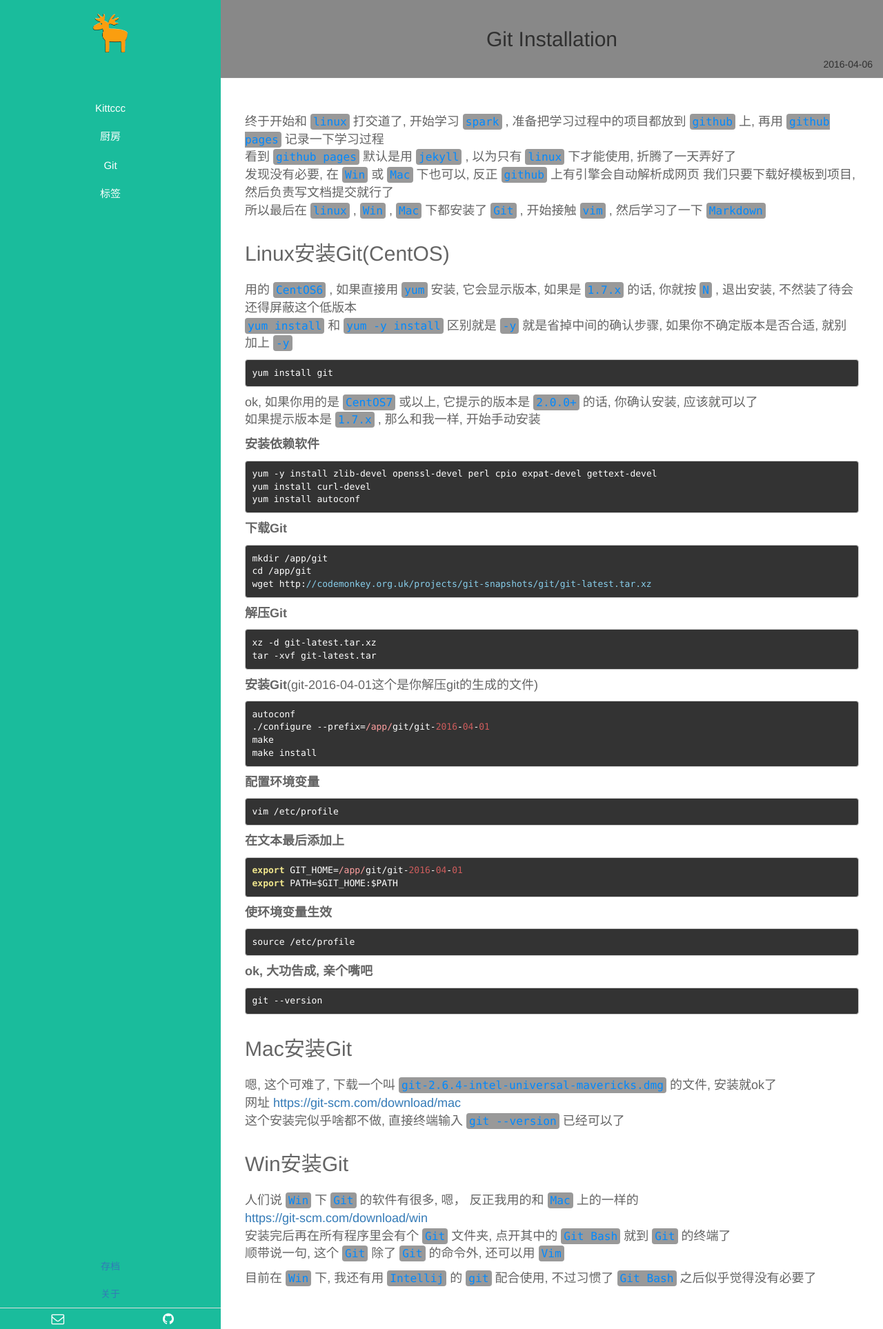
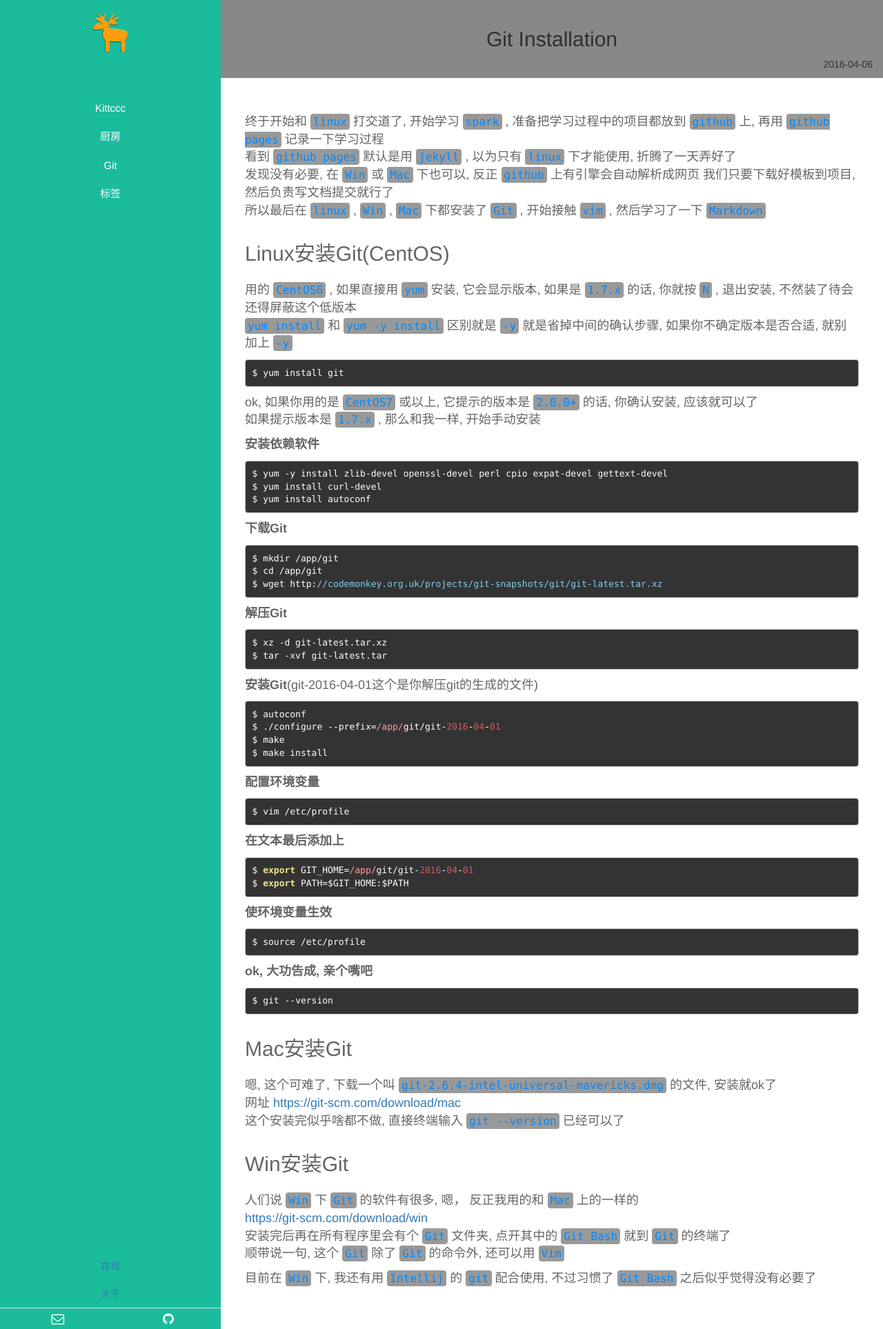
Before and after one commit to ichennan/ichennan.github.io, a Jekyll site: the page built from _posts/git/2016-04-06-Git-Installation.md, in a window 1280 px wide. Shown: the whole page at 69% size. Built offline with Jekyll 4.4.1, drawn with Linux system fonts in a browser that asks for light colours; Markdown is read by kramdown in place of the engine named in the settings.

Commit message:
dollar update

````diff
--- a/_posts/git/2016-04-06-Git-Installation.md
+++ b/_posts/git/2016-04-06-Git-Installation.md
@@ -18,7 +18,7 @@
 `yum install` 和 `yum -y install` 区别就是 `-y` 就是省掉中间的确认步骤, 如果你不确定版本是否合适, 就别加上 `-y`
 
 ```
-yum install git
+$ yum install git
 ```
 
 ok, 如果你用的是 `CentOS7` 或以上, 它提示的版本是 `2.0.0+` 的话, 你确认安装, 应该就可以了
@@ -27,58 +27,58 @@
 **安装依赖软件**
 
 ```
-yum -y install zlib-devel openssl-devel perl cpio expat-devel gettext-devel
-yum install curl-devel
-yum install autoconf
+$ yum -y install zlib-devel openssl-devel perl cpio expat-devel gettext-devel
+$ yum install curl-devel
+$ yum install autoconf
 ```
 
 **下载Git**
 
 ```
-mkdir /app/git
-cd /app/git
-wget http://codemonkey.org.uk/projects/git-snapshots/git/git-latest.tar.xz
+$ mkdir /app/git
+$ cd /app/git
+$ wget http://codemonkey.org.uk/projects/git-snapshots/git/git-latest.tar.xz
 ```
 
 **解压Git**
 
 ```
-xz -d git-latest.tar.xz
-tar -xvf git-latest.tar
+$ xz -d git-latest.tar.xz
+$ tar -xvf git-latest.tar
 ```
 
 **安装Git**(git-2016-04-01这个是你解压git的生成的文件)
 
 ```
-autoconf
-./configure --prefix=/app/git/git-2016-04-01
-make
-make install
+$ autoconf
+$ ./configure --prefix=/app/git/git-2016-04-01
+$ make
+$ make install
 ```
 
 **配置环境变量**
 
 ```
-vim /etc/profile
+$ vim /etc/profile
 ```
 
 **在文本最后添加上**
 
 ```
-export GIT_HOME=/app/git/git-2016-04-01
-export PATH=$GIT_HOME:$PATH
+$ export GIT_HOME=/app/git/git-2016-04-01
+$ export PATH=$GIT_HOME:$PATH
 ```
 
 **使环境变量生效**
 
 ```
-source /etc/profile
+$ source /etc/profile
 ```
 
 **ok, 大功告成, 亲个嘴吧**
 
 ```
-git --version
+$ git --version
 ```
 
 ##Mac安装Git
````
Also changed, not shown: _posts/git/2016-04-06-Git-Learning.md (+3 -2 lines).
